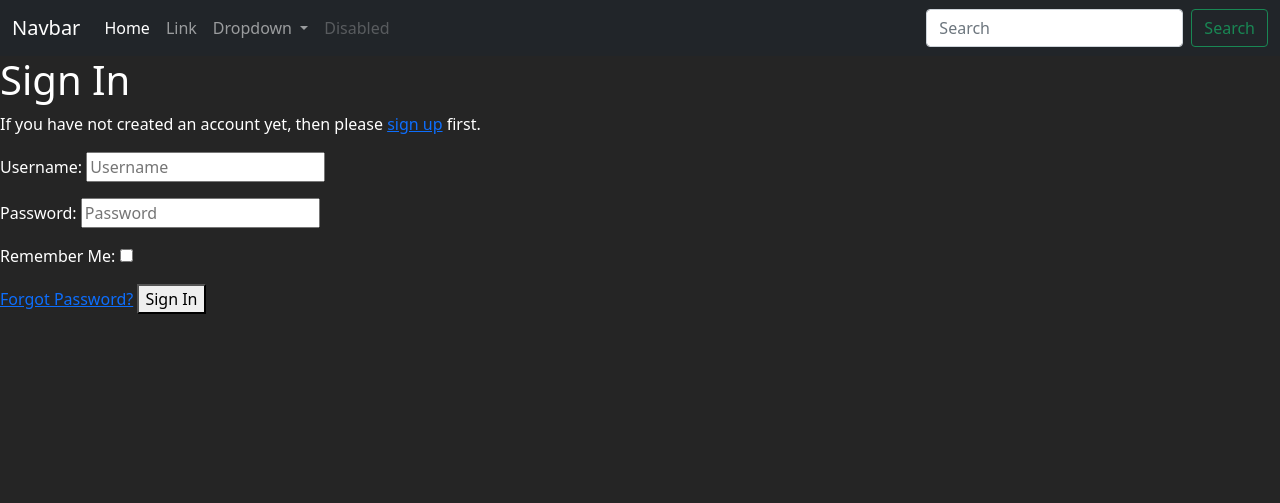
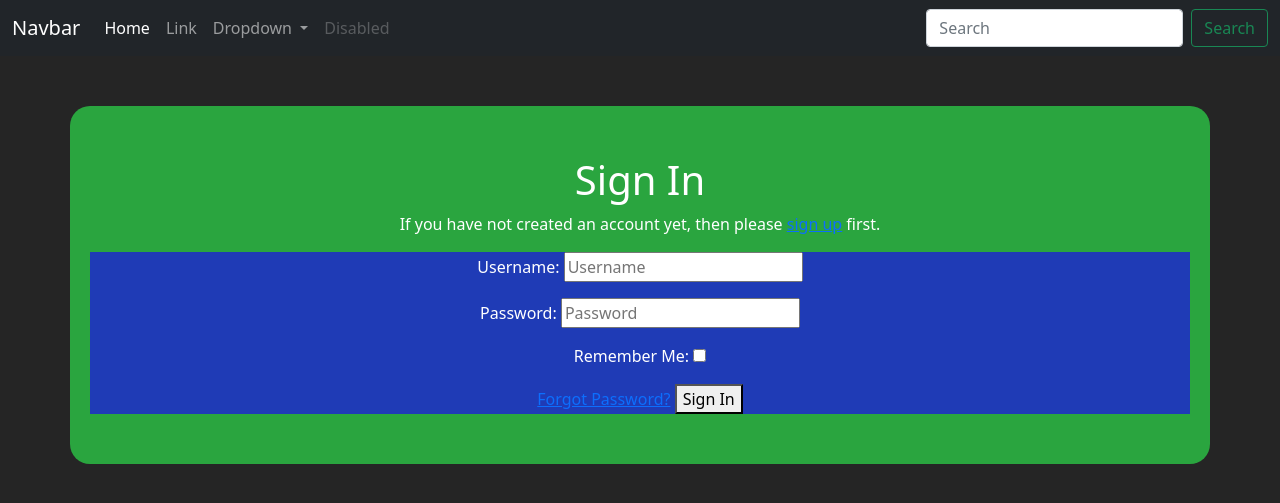
Before and after one commit to dushanka-dev/social-gaming, a Django app: page /accounts/login/ in a window 1280 px wide. Shown: the top 503 px of the page. Run offline with Django 3.2, Linux system fonts and the light colour scheme; some libraries are stand-ins or nearby versions.

Commit message:
Add div containers and form structures

```diff
--- a/templates/account/login.html
+++ b/templates/account/login.html
@@ -7,7 +7,9 @@
 
 {% block content %}
 
-<h1>{% trans "Sign In" %}</h1>
+<div class="container login-container">
+  <div class="col-lg-12">
+    <h1>{% trans "Sign In" %}</h1>
 
 {% get_providers as socialaccount_providers %}
 
@@ -33,7 +35,7 @@ for a {{ site_name }} account and sign in below:{% endblocktrans %}</p>
 <a href="{{ signup_url }}">sign up</a> first.{% endblocktrans %}</p>
 {% endif %}
 
-<form class="login" method="POST" action="{% url 'account_login' %}">
+<form class="login" id="login-form" method="POST" action="{% url 'account_login' %}">
   {% csrf_token %}
   {{ form.as_p }}
   {% if redirect_field_value %}
@@ -43,4 +45,8 @@ for a {{ site_name }} account and sign in below:{% endblocktrans %}</p>
   <button class="primaryAction" type="submit">{% trans "Sign In" %}</button>
 </form>
 
+  </div>
+
+</div>
+
 {% endblock %}
--- a/templates/account/signup.html
+++ b/templates/account/signup.html
@@ -12,7 +12,7 @@
     <h1>{% trans "Sign Up" %}</h1>
 
     <p>{% blocktrans %}Already have an account? Then please <a href="{{ login_url }}">sign in</a>.{% endblocktrans %}</p>
-    <form class="signup" id="signup_form" method="post" action="{% url 'account_signup' %}">
+    <form class="signup" id="signup-form" method="post" action="{% url 'account_signup' %}">
       {% csrf_token %}
       {{ form.as_p }}
       {% if redirect_field_value %}
```
Also changed, not shown: templates/account/password_reset.html (+7 -3 lines).
